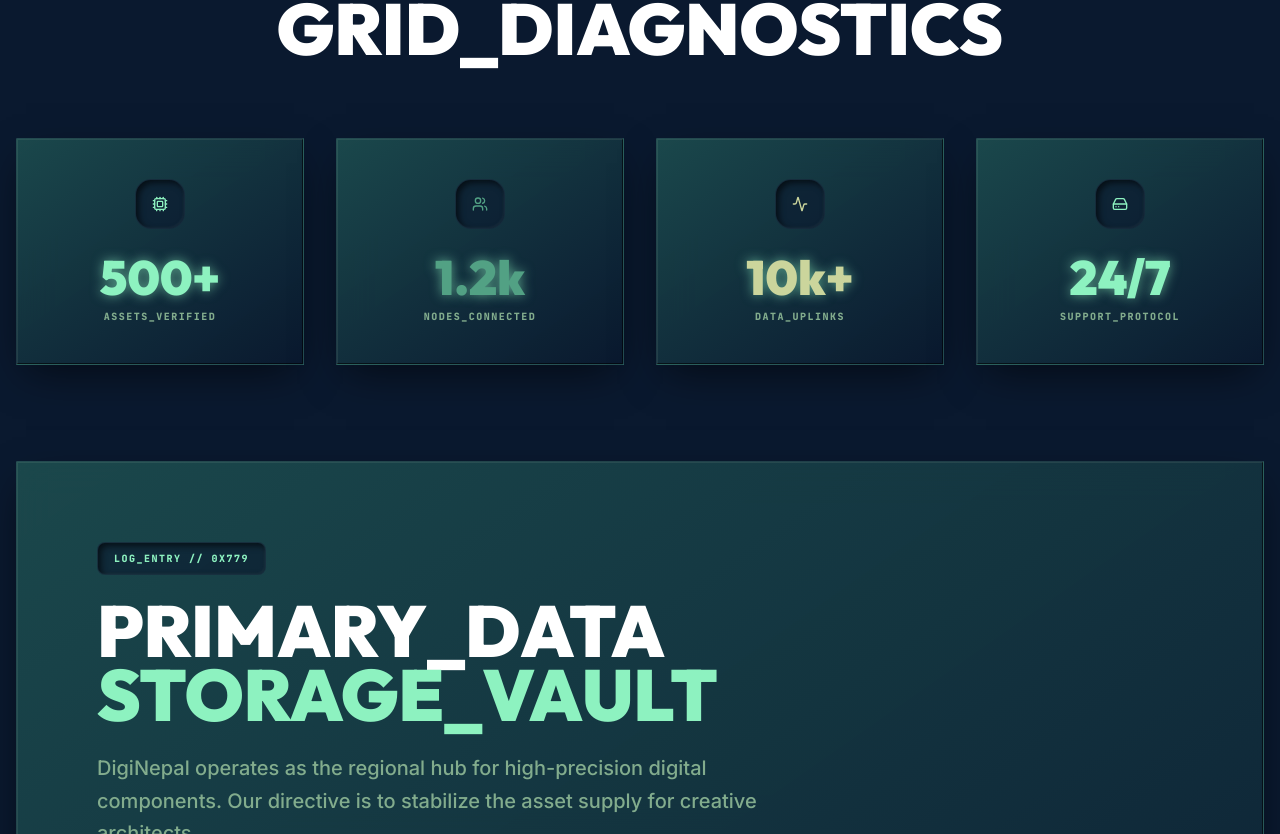
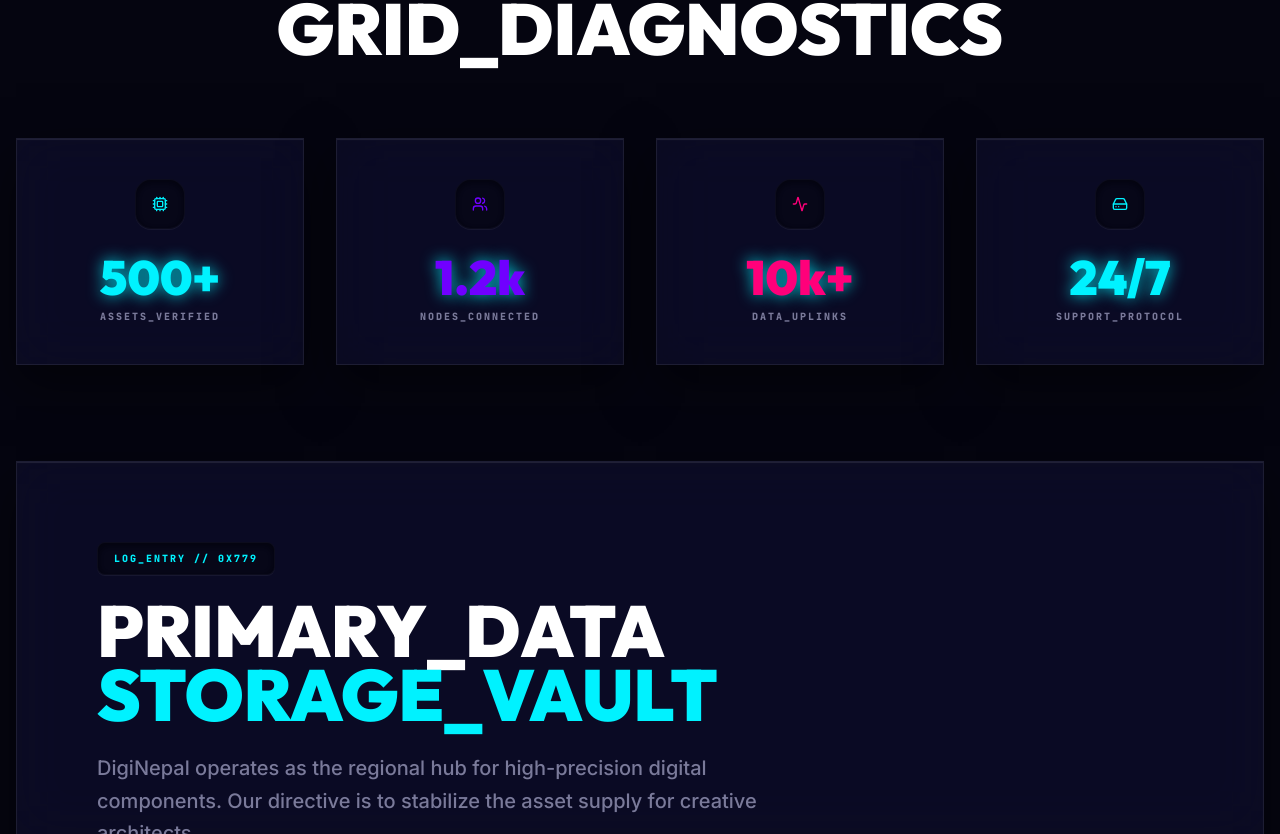
Before and after one commit to saimon919/DigiNepal, a React (Vite) app: page / in a window 1280 px wide. Shown: the part 1966-2800 px from the top of the page. Built offline with nearby package versions, Linux system fonts and the light colour scheme.

Commit message:
style: Overhaul UI to Neon Cyan & Electric Violet theme with glassmorphism

```diff
--- a/src/components/layout/Layout.tsx
+++ b/src/components/layout/Layout.tsx
@@ -102,7 +102,7 @@
                             {/* Right: Actions (Simplified for Mobile) */}
                             <div className="flex items-center gap-6">
                                 {/* Desktop Nav */}
-                                <nav className="hidden md:flex items-center gap-2 skeuo-inset p-1.5 rounded-2xl bg-deep/60">
+                                <nav className="hidden md:flex items-center gap-2 skeuo-inset p-1.5 rounded-2xl bg-deep/40">
                                     {[
                                         { name: 'DASHBOARD', path: '/' },
                                         { name: 'STORE', path: '/store' },
@@ -132,7 +132,7 @@
                                 <div className="flex items-center gap-2 md:gap-4">
                                     <Link to="/cart" className="relative skeuo-panel p-2.5 md:p-3.5 rounded-xl border-white/5 hover:border-primary/40 transition-all group hover:scale-105 active:scale-95 bg-deep/40 shadow-xl">
                                         <ShoppingBag size={18} className="text-text-dim/60 group-hover:text-primary transition-colors" />
-                                        <span className="absolute -top-1 -right-1 w-4 h-4 md:w-5 md:h-5 bg-primary text-deep text-[8px] md:text-[10px] font-black rounded-full flex items-center justify-center border-2 border-deep shadow-[0_0_15px_rgba(141,242,192,0.4)]">2</span>
+                                        <span className="absolute -top-1 -right-1 w-4 h-4 md:w-5 md:h-5 bg-primary text-deep text-[8px] md:text-[10px] font-black rounded-full flex items-center justify-center border-2 border-deep shadow-[0_0_15px_var(--neon-glow)]">2</span>
                                     </Link>
 
                                     {isAuthenticated ? (
@@ -143,7 +143,7 @@
                                             <UserIcon size={18} strokeWidth={2.5} />
                                         </Link>
                                     ) : (
-                                        <Link to="/login" className="skeuo-panel bg-primary text-deep px-5 md:px-8 py-2.5 md:py-3.5 rounded-xl text-[9px] md:text-[10px] font-black tracking-[0.4em] hover:shadow-[0_0_30px_rgba(141,242,192,0.3)] hover:scale-105 transition-all active:scale-95 text-tactical">
+                                        <Link to="/login" className="skeuo-panel bg-primary text-deep px-5 md:px-8 py-2.5 md:py-3.5 rounded-xl text-[9px] md:text-[10px] font-black tracking-[0.4em] hover:shadow-[0_0_30px_var(--neon-glow)] hover:scale-105 transition-all active:scale-95 text-tactical">
                                             <span className="hidden sm:inline">INITIALIZE</span>
                                             <span className="sm:hidden">GO</span>
                                         </Link>
--- a/src/index.css
+++ b/src/index.css
@@ -6,21 +6,21 @@
     --font-display: 'Outfit', 'Inter', system-ui, sans-serif;
     --font-mono: 'JetBrains Mono', monospace;
 
-    /* Colors: Optimized Tactical Console Palette */
-    --color-primary: #8df2c0;    /* Mint Green (HUD Action) */
-    --color-secondary: #52a184;  /* Medium Teal (HUD Secondary) */
-    --color-accent: #cbd59c;     /* Olive/Gold Sage (HUD Highlight) */
-    --color-deep: #0a192f;       /* Deep Navy (Background) */
-    --color-surface: #1d4d4f;    /* Dark Teal (Panel Surface) */
-    --color-text-main: #f0f4d3;  /* Cream (Main Text) */
-    --color-text-dim: #82ac8d;   /* Sage (Dimmed/Secondary Text) */
+    /* Colors: Premium Cyberpunk/Glassmorphism Palette (Deep Indigo & Neon Cyan) */
+    --color-primary: #00f2ff;    /* Neon Cyan (Action) */
+    --color-secondary: #7000ff;  /* Electric Violet (Secondary) */
+    --color-accent: #ff007a;     /* Cyber Pink (Accent) */
+    --color-deep: #050510;       /* Midnight Indigo (Background) */
+    --color-surface: #0f0f2d;    /* Deep Navy Surface */
+    --color-text-main: #e0e0ff;  /* Soft Ice Blue (Main Text) */
+    --color-text-dim: #7a7a9a;   /* Muted Slate (Dimmed Text) */
 }
 
 :root {
-    --skeuo-shadow-light: rgba(240, 244, 211, 0.08);
-    --skeuo-shadow-dark: rgba(0, 0, 0, 0.6);
-    --hud-glow: rgba(141, 242, 192, 0.25);
-    --secondary-glow: rgba(82, 161, 132, 0.2);
+    --glass-border: rgba(255, 255, 255, 0.08);
+    --glass-bg: rgba(15, 15, 45, 0.6);
+    --neon-glow: rgba(0, 242, 255, 0.3);
+    --violet-glow: rgba(112, 0, 255, 0.2);
 }
 
 body {
@@ -31,65 +31,77 @@
     overflow-x: hidden;
     position: relative;
     background-image:
-        radial-gradient(circle at 50% 50%, rgba(29, 77, 79, 0.2) 0%, transparent 80%),
-        linear-gradient(rgba(141, 242, 192, 0.03) 1px, transparent 1px),
-        linear-gradient(90deg, rgba(141, 242, 192, 0.03) 1px, transparent 1px);
-    background-size: 100% 100%, 50px 50px, 50px 50px;
+        radial-gradient(circle at 0% 0%, rgba(112, 0, 255, 0.15) 0%, transparent 50%),
+        radial-gradient(circle at 100% 100%, rgba(0, 242, 255, 0.1) 0%, transparent 50%),
+        linear-gradient(rgba(255, 255, 255, 0.02) 1px, transparent 1px),
+        linear-gradient(90deg, rgba(255, 255, 255, 0.02) 1px, transparent 1px);
+    background-size: 100% 100%, 100% 100%, 60px 60px, 60px 60px;
     background-attachment: fixed;
 }
 
-/* Skeuomorphic HUD Panel */
+/* Premium Glassmorphism Panel */
 .skeuo-panel {
-    background: linear-gradient(145deg, rgba(29, 77, 79, 0.9) 0%, rgba(10, 25, 47, 0.95) 100%);
-    backdrop-filter: blur(20px);
-    border: 1px solid rgba(141, 242, 192, 0.15);
+    background: var(--glass-bg);
+    backdrop-filter: blur(25px) saturate(180%);
+    border: 1px solid var(--glass-border);
     box-shadow:
-        inset 1px 1px 0px var(--skeuo-shadow-light),
-        inset -1px -1px 0px var(--skeuo-shadow-dark),
-        0 15px 40px -10px rgba(0, 0, 0, 0.6);
+        0 20px 50px rgba(0, 0, 0, 0.5),
+        inset 0 1px 1px rgba(255, 255, 255, 0.1);
     position: relative;
+    transition: all 0.5s cubic-bezier(0.16, 1, 0.3, 1);
 }
 
-/* Beveled Inset for Buttons/Inputs */
+/* Soft Inner Glow/Depth for Inputs/Containers */
 .skeuo-inset {
-    background: rgba(10, 25, 47, 0.6);
+    background: rgba(0, 0, 0, 0.3);
     box-shadow:
-        inset 3px 3px 6px rgba(0, 0, 0, 0.6),
-        inset -1px -1px 2px rgba(240, 244, 211, 0.05);
-    border: 1px solid rgba(255, 255, 255, 0.03);
+        inset 0 2px 10px rgba(0, 0, 0, 0.5),
+        0 1px 0 rgba(255, 255, 255, 0.05);
+    border: 1px solid rgba(255, 255, 255, 0.02);
 }
 
-/* Tactical HUD Border with Corner Accents */
+/* Neon HUD Effects */
 .hud-border {
-    border: 1px solid rgba(141, 242, 192, 0.2);
+    border: 1px solid rgba(0, 242, 255, 0.2);
     position: relative;
 }
 
 .hud-border::before, .hud-border::after {
     content: "";
     position: absolute;
-    width: 15px;
-    height: 15px;
+    width: 20px;
+    height: 20px;
     border-color: var(--color-primary);
     pointer-events: none;
     z-index: 10;
+    transition: all 0.3s ease;
 }
 
 .hud-border::before {
-    top: -2px;
-    left: -2px;
-    border-top: 3px solid;
-    border-left: 3px solid;
+    top: -1px;
+    left: -1px;
+    border-top: 2px solid;
+    border-left: 2px solid;
 }
 
 .hud-border::after {
-    bottom: -2px;
-    right: -2px;
-    border-bottom: 3px solid;
-    border-right: 3px solid;
+    bottom: -1px;
+    right: -1px;
+    border-bottom: 2px solid;
+    border-right: 2px solid;
 }
 
-/* Scanline Effect Layer */
+/* Floating Animation for HUD elements */
+@keyframes float {
+    0%, 100% { transform: translateY(0) scale(1); }
+    50% { transform: translateY(-10px) scale(1.02); }
+}
+
+.animate-float {
+    animation: float 6s ease-in-out infinite;
+}
+
+/* Cyber Scanline */
 .scanline-container::after {
     content: "";
     position: fixed;
@@ -100,38 +112,36 @@
     background: linear-gradient(
         to bottom,
         transparent 50%,
-        rgba(141, 242, 192, 0.015) 50%
+        rgba(0, 242, 255, 0.005) 50%
     );
     background-size: 100% 4px;
     z-index: 100;
     pointer-events: none;
-    opacity: 0.4;
+    opacity: 0.6;
 }
 
-/* Moving Tactical Scanline */
+/* Faster, Sleeker Scanline */
 .scanline-moving {
     position: fixed;
     top: 0;
     left: 0;
     width: 100%;
-    height: 3px;
-    background: linear-gradient(90deg, transparent, rgba(141, 242, 192, 0.2), transparent);
-    box-shadow: 0 0 20px rgba(141, 242, 192, 0.5);
-    animation: scanline 8s linear infinite;
+    height: 1px;
+    background: linear-gradient(90deg, transparent, rgba(0, 242, 255, 0.4), transparent);
+    box-shadow: 0 0 15px rgba(0, 242, 255, 0.3);
+    animation: scanline 10s linear infinite;
     z-index: 101;
     pointer-events: none;
 }
 
 @keyframes scanline {
-    0% { transform: translateY(-100vh); opacity: 0; }
-    5% { opacity: 1; }
-    95% { opacity: 1; }
-    100% { transform: translateY(100vh); opacity: 0; }
+    0% { transform: translateY(-100vh); }
+    100% { transform: translateY(100vh); }
 }
 
-/* Scrollbar Engineering */
+/* High-End Scrollbar */
 ::-webkit-scrollbar {
-    width: 10px;
+    width: 8px;
 }
 
 ::-webkit-scrollbar-track {
@@ -139,100 +149,72 @@
 }
 
 ::-webkit-scrollbar-thumb {
-    background: linear-gradient(var(--color-surface), var(--color-secondary));
-    border: 3px solid var(--color-deep);
-    border-radius: 20px;
-    box-shadow: inset 1px 1px 0 var(--skeuo-shadow-light);
+    background: linear-gradient(var(--color-secondary), var(--color-primary));
+    border-radius: 10px;
 }
 
 ::-webkit-scrollbar-thumb:hover {
     background: var(--color-primary);
-    box-shadow: 0 0 10px var(--hud-glow);
+    box-shadow: 0 0 15px var(--neon-glow);
 }
 
-/* Tactical Text Styles */
+/* Glow Text Utilities */
 .text-glow {
-    text-shadow: 0 0 12px rgba(141, 242, 192, 0.6);
+    text-shadow: 0 0 15px rgba(0, 242, 255, 0.8);
 }
 
 .text-glow-secondary {
-    text-shadow: 0 0 12px rgba(82, 161, 132, 0.5);
+    text-shadow: 0 0 15px rgba(112, 0, 255, 0.6);
 }
 
 .text-tactical {
     font-family: var(--font-mono);
     text-transform: uppercase;
-    letter-spacing: 0.15em;
-    font-weight: 900;
+    letter-spacing: 0.2em;
+    font-weight: 800;
 }
 
-@media (max-width: 640px) {
-    .text-tactical {
-        letter-spacing: 0.05em !important;
-    }
-
-    .skeuo-panel, .skeuo-inset {
-        overflow: hidden;
-        max-width: 100%;
-    }
-}
-
-/* Premium Component Utilities */
-.glass-panel {
-    background: rgba(29, 77, 79, 0.15);
-    backdrop-filter: blur(15px);
-    border: 1px solid rgba(255, 255, 255, 0.05);
-}
-
+/* Hover Effects */
 .hover-lift {
-    transition: transform 0.4s cubic-bezier(0.16, 1, 0.3, 1), box-shadow 0.4s cubic-bezier(0.16, 1, 0.3, 1), border-color 0.4s ease;
+    transition: all 0.4s cubic-bezier(0.16, 1, 0.3, 1);
 }
 
 .hover-lift:hover {
-    transform: translateY(-8px) scale(1.02);
-    box-shadow: 0 30px 60px -15px rgba(0, 0, 0, 0.7);
+    transform: translateY(-12px) scale(1.03);
+    box-shadow: 0 40px 80px rgba(0, 0, 0, 0.8);
+    border-color: rgba(0, 242, 255, 0.3);
 }
 
-/* Responsive Grid System */
+/* Modern Card Layouts */
 @layer utilities {
     .responsive-grid {
         display: grid;
         grid-template-columns: repeat(auto-fit, minmax(320px, 1fr));
-        gap: 2.5rem;
+        gap: 3rem;
     }
 
-    .no-scrollbar::-webkit-scrollbar {
-        display: none;
-    }
-
-    .no-scrollbar {
-        -ms-overflow-style: none;
-        scrollbar-width: none;
+    .glass-card {
+        background: rgba(255, 255, 255, 0.03);
+        backdrop-filter: blur(10px);
+        border: 1px solid rgba(255, 255, 255, 0.05);
+        border-radius: 2rem;
     }
 }
 
-/* Global Selection Theme */
+/* Selection Theme */
 ::selection {
     background: var(--color-primary);
     color: var(--color-deep);
 }
 
-/* Animation Primitives */
-@keyframes pulse-soft {
-    0%, 100% { opacity: 0.8; transform: scale(1); }
-    50% { opacity: 1; transform: scale(1.05); }
+/* Background Shimmer Animation */
+@keyframes shimmer {
+    0% { background-position: -200% 0; }
+    100% { background-position: 200% 0; }
 }
 
-.animate-pulse-soft {
-    animation: pulse-soft 3s ease-in-out infinite;
+.animate-shimmer {
+    background: linear-gradient(90deg, transparent, rgba(255, 255, 255, 0.05), transparent);
+    background-size: 200% 100%;
+    animation: shimmer 3s infinite;
 }
-
-/* Background Grid Animation */
-@keyframes grid-move {
-    0% { background-position: 0 0; }
-    100% { background-position: 50px 50px; }
-}
-
-.grid-bg-animate {
-    animation: grid-move 20s linear infinite;
-}
--- a/src/pages/Home.tsx
+++ b/src/pages/Home.tsx
@@ -39,7 +39,7 @@
                 {/* Tech Status Badges */}
                 <div className="flex flex-wrap justify-center gap-4">
                     <div className="skeuo-inset px-5 py-2 rounded-full flex items-center gap-3">
-                        <div className="w-2 h-2 bg-primary rounded-full shadow-[0_0_8px_#8df2c0] animate-pulse" />
+                        <div className="w-2 h-2 bg-primary rounded-full shadow-[0_0_8px_var(--neon-glow)] animate-pulse" />
                         <span className="text-[10px] font-black tracking-[0.4em] text-primary uppercase text-tactical">SYSTEM_ONLINE</span>
                     </div>
                     <div className="hidden sm:flex skeuo-inset px-5 py-2 rounded-full items-center gap-3">
@@ -68,7 +68,7 @@
 
                 {/* Hero CTA */}
                 <div className="pt-8 flex flex-col sm:flex-row items-center justify-center gap-6">
-                    <Link to="/store" className="group relative px-14 py-6 bg-primary rounded-2xl overflow-hidden shadow-[0_0_30px_rgba(141,242,192,0.3)] transition-all hover:scale-105 active:scale-95">
+                    <Link to="/store" className="group relative px-14 py-6 bg-primary rounded-2xl overflow-hidden shadow-[0_0_30px_var(--neon-glow)] transition-all hover:scale-105 active:scale-95">
                         <div className="absolute inset-0 bg-white opacity-0 group-hover:opacity-20 transition-opacity" />
                         <span className="relative text-deep font-black tracking-[0.3em] text-xs text-tactical">INITIALIZE_VAULT</span>
                     </Link>
@@ -261,7 +261,7 @@
                     </div>
                     <Link
                         to="/guides"
-                        className="relative z-10 bg-primary px-16 py-7 rounded-2xl text-deep font-black tracking-[0.4em] text-xs hover:scale-105 hover:shadow-[0_0_40px_rgba(141,242,192,0.4)] transition-all shrink-0 text-tactical"
+                        className="relative z-10 bg-primary px-16 py-7 rounded-2xl text-deep font-black tracking-[0.4em] text-xs hover:scale-105 hover:shadow-[0_0_40px_var(--neon-glow)] transition-all shrink-0 text-tactical"
                     >
                         SYNC_LEARNING
                     </Link>
```
